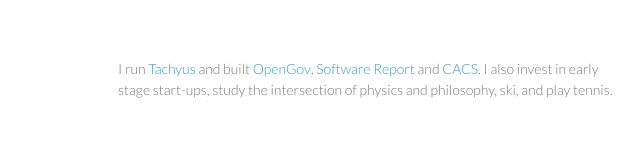
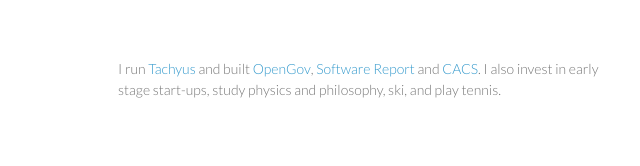
Before and after one commit to dasloss/dakinsloss.github.io, a plain HTML site: page index.html in a window 1280 px wide. Shown: the full height of the page, 452-1092 px from the left. Drawn offline with Linux system fonts and the light colour scheme.

Commit message:
Update index.html

```diff
--- a/index.html
+++ b/index.html
@@ -19,7 +19,7 @@
         <p>Entrepreneur, Investor, Problem-Solver</p>
       </header>
       <section>
-        <p>I run <a href="www.tachyus.com">Tachyus</a> and built <a href="www.opengov.com">OpenGov</a>, <a href="www.softwarereport.com">Software Report</a> and <a href="www.cacs.org">CACS</a>. I also invest in early stage start-ups, study the intersection of physics and philosophy, ski, and play tennis.</p>
+        <p>I run <a href="www.tachyus.com">Tachyus</a> and built <a href="www.opengov.com">OpenGov</a>, <a href="www.softwarereport.com">Software Report</a> and <a href="www.cacs.org">CACS</a>. I also invest in early stage start-ups, study physics and philosophy, ski, and play tennis.</p>
       </section>
     </div>
     <script src="javascripts/scale.fix.js"></script>
```
